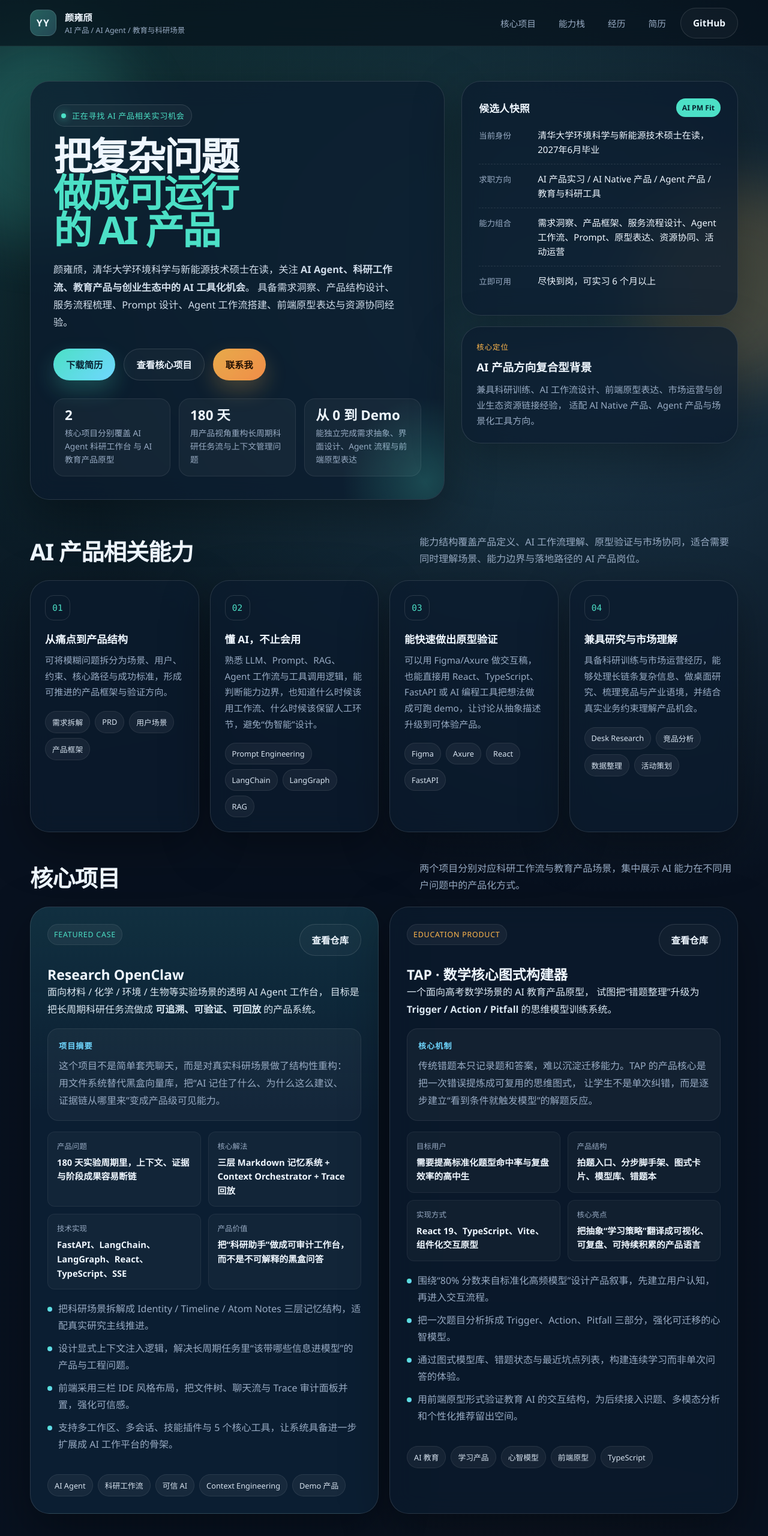
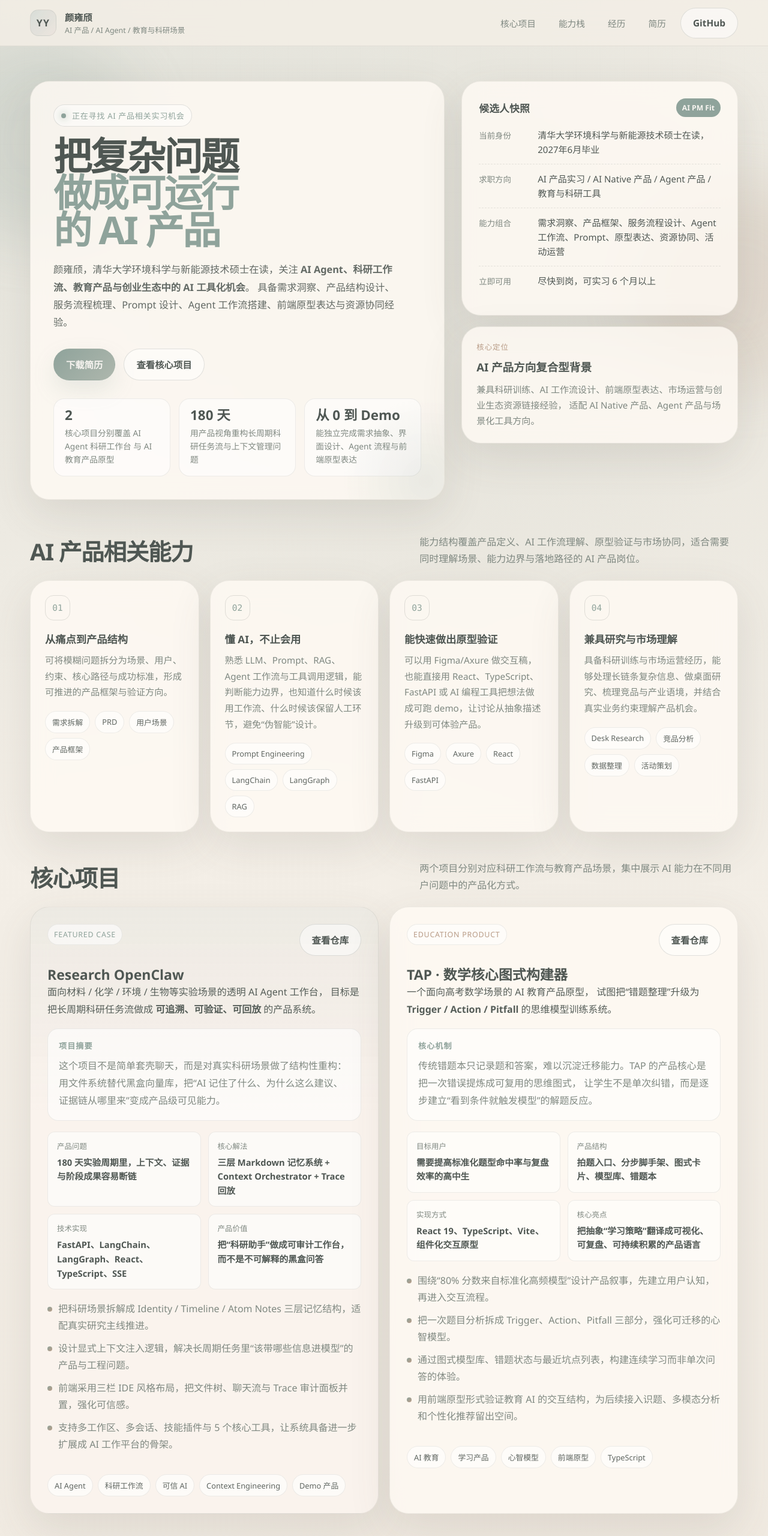
Before and after one commit to chicguy-yan/chicguy-yan.github.io, a plain HTML site: page index.html in a window 1280 px wide. Shown: the top 2560 px of the page at 60% size. Drawn offline with Linux system fonts and the light colour scheme.

Commit message:
Refine homepage to morandi palette

```diff
--- a/index.html
+++ b/index.html
@@ -10,21 +10,21 @@
     />
     <style>
       :root {
-        --bg: #07111f;
-        --bg-soft: #0c1c31;
-        --panel: rgba(11, 28, 46, 0.74);
-        --panel-strong: rgba(12, 32, 53, 0.92);
-        --card: rgba(255, 255, 255, 0.06);
-        --card-strong: rgba(255, 255, 255, 0.1);
-        --line: rgba(255, 255, 255, 0.12);
-        --line-strong: rgba(255, 255, 255, 0.2);
-        --text: #eff7ff;
-        --muted: #98abc3;
-        --accent: #4ce0c6;
-        --accent-2: #ffb84d;
-        --accent-3: #6fd7ff;
-        --danger: #ff7c66;
-        --shadow: 0 24px 80px rgba(0, 0, 0, 0.34);
+        --bg: #f3eee6;
+        --bg-soft: #e8e0d5;
+        --panel: rgba(255, 250, 244, 0.8);
+        --panel-strong: rgba(250, 244, 237, 0.94);
+        --card: rgba(255, 255, 255, 0.54);
+        --card-strong: rgba(255, 255, 255, 0.72);
+        --line: rgba(112, 118, 110, 0.12);
+        --line-strong: rgba(112, 118, 110, 0.2);
+        --text: #4f5753;
+        --muted: #7f8881;
+        --accent: #8fa39b;
+        --accent-2: #b89c87;
+        --accent-3: #aeb7ad;
+        --danger: #c58e7d;
+        --shadow: 0 24px 70px rgba(83, 75, 67, 0.12);
         --max-width: 1180px;
         --radius-xl: 32px;
         --radius-lg: 24px;
@@ -45,10 +45,10 @@
         font-family: "Avenir Next", "Segoe UI", "PingFang SC", "Hiragino Sans GB",
           "Microsoft YaHei", sans-serif;
         background:
-          radial-gradient(circle at top left, rgba(76, 224, 198, 0.18), transparent 28%),
-          radial-gradient(circle at 82% 12%, rgba(111, 215, 255, 0.2), transparent 22%),
-          radial-gradient(circle at 70% 72%, rgba(255, 184, 77, 0.14), transparent 26%),
-          linear-gradient(180deg, #050d18 0%, #08111f 28%, #07111f 100%);
+          radial-gradient(circle at top left, rgba(143, 163, 155, 0.2), transparent 30%),
+          radial-gradient(circle at 82% 12%, rgba(174, 183, 173, 0.18), transparent 24%),
+          radial-gradient(circle at 70% 72%, rgba(184, 156, 135, 0.16), transparent 28%),
+          linear-gradient(180deg, #f7f2ea 0%, #f3eee6 34%, #ebe3d8 100%);
         color: var(--text);
         min-height: 100vh;
       }
@@ -59,11 +59,11 @@
         inset: 0;
         pointer-events: none;
         background-image:
-          linear-gradient(rgba(255, 255, 255, 0.03) 1px, transparent 1px),
-          linear-gradient(90deg, rgba(255, 255, 255, 0.03) 1px, transparent 1px);
+          linear-gradient(rgba(95, 104, 97, 0.05) 1px, transparent 1px),
+          linear-gradient(90deg, rgba(95, 104, 97, 0.05) 1px, transparent 1px);
         background-size: 40px 40px;
         mask-image: linear-gradient(180deg, rgba(0, 0, 0, 0.72), transparent 88%);
-        opacity: 0.45;
+        opacity: 0.35;
       }
 
       a {
@@ -116,8 +116,8 @@
         top: 0;
         z-index: 20;
         backdrop-filter: blur(22px);
-        background: rgba(5, 13, 24, 0.58);
-        border-bottom: 1px solid rgba(255, 255, 255, 0.06);
+        background: rgba(243, 238, 230, 0.82);
+        border-bottom: 1px solid var(--line);
       }
 
       .nav__inner {
@@ -141,9 +141,9 @@
         display: grid;
         place-items: center;
         background:
-          linear-gradient(135deg, rgba(76, 224, 198, 0.32), rgba(111, 215, 255, 0.18)),
-          rgba(255, 255, 255, 0.04);
-        border: 1px solid rgba(255, 255, 255, 0.12);
+          linear-gradient(135deg, rgba(143, 163, 155, 0.3), rgba(184, 156, 135, 0.2)),
+          rgba(255, 255, 255, 0.56);
+        border: 1px solid var(--line);
         font-weight: 800;
         letter-spacing: 0.08em;
       }
@@ -178,7 +178,7 @@
 
       .nav__link:hover {
         color: var(--text);
-        background: rgba(255, 255, 255, 0.06);
+        background: rgba(143, 163, 155, 0.1);
       }
 
       .button {
@@ -201,20 +201,20 @@
 
       .button--primary {
         background: linear-gradient(135deg, var(--accent), var(--accent-3));
-        color: #062131;
-        box-shadow: 0 16px 36px rgba(76, 224, 198, 0.24);
+        color: #f8f5f1;
+        box-shadow: 0 16px 36px rgba(143, 163, 155, 0.18);
       }
 
       .button--ghost {
-        background: rgba(255, 255, 255, 0.03);
+        background: rgba(255, 255, 255, 0.5);
         color: var(--text);
-        border-color: rgba(255, 255, 255, 0.12);
+        border-color: var(--line-strong);
       }
 
       .button--secondary {
-        background: linear-gradient(135deg, rgba(255, 184, 77, 0.9), rgba(255, 150, 74, 0.94));
-        color: #231104;
-        box-shadow: 0 16px 36px rgba(255, 184, 77, 0.24);
+        background: linear-gradient(135deg, rgba(184, 156, 135, 0.94), rgba(199, 183, 163, 0.92));
+        color: #f8f5f1;
+        box-shadow: 0 16px 36px rgba(184, 156, 135, 0.16);
       }
 
       .hero {
@@ -249,7 +249,7 @@
         width: 300px;
         height: 300px;
         border-radius: 50%;
-        background: radial-gradient(circle, rgba(76, 224, 198, 0.22), transparent 66%);
+        background: radial-gradient(circle, rgba(143, 163, 155, 0.16), transparent 66%);
       }
 
       .eyebrow {
@@ -258,8 +258,8 @@
         gap: 10px;
         padding: 8px 12px;
         border-radius: 999px;
-        border: 1px solid rgba(255, 255, 255, 0.12);
-        background: rgba(255, 255, 255, 0.04);
+        border: 1px solid var(--line-strong);
+        background: rgba(255, 255, 255, 0.52);
         font-size: 0.82rem;
         color: var(--accent);
         letter-spacing: 0.05em;
@@ -297,7 +297,7 @@
       .hero__lead {
         margin-top: 22px;
         max-width: 62ch;
-        color: #d2deeb;
+        color: #626964;
         font-size: 1.02rem;
         line-height: 1.8;
       }
@@ -319,8 +319,8 @@
       .metric {
         padding: 16px 18px;
         border-radius: var(--radius-md);
-        background: rgba(255, 255, 255, 0.04);
-        border: 1px solid rgba(255, 255, 255, 0.08);
+        background: rgba(255, 255, 255, 0.56);
+        border: 1px solid var(--line);
       }
 
       .metric strong {
@@ -362,7 +362,7 @@
 
       .spotlight__badge {
         font-size: 0.76rem;
-        color: #07222e;
+        color: #f8f5f1;
         background: var(--accent);
         padding: 7px 10px;
         border-radius: 999px;
@@ -380,7 +380,7 @@
         gap: 12px;
         align-items: baseline;
         padding-bottom: 12px;
-        border-bottom: 1px dashed rgba(255, 255, 255, 0.1);
+        border-bottom: 1px dashed rgba(112, 118, 110, 0.16);
       }
 
       .profile-item:last-child {
@@ -470,7 +470,7 @@
         border-radius: 14px;
         display: grid;
         place-items: center;
-        border: 1px solid rgba(255, 255, 255, 0.12);
+        border: 1px solid var(--line-strong);
         color: var(--accent);
         font-family: "JetBrains Mono", "SFMono-Regular", Consolas, monospace;
         font-size: 0.9rem;
@@ -501,9 +501,9 @@
         gap: 6px;
         padding: 8px 11px;
         border-radius: 999px;
-        background: rgba(255, 255, 255, 0.05);
-        border: 1px solid rgba(255, 255, 255, 0.08);
-        color: #d7e3ef;
+        background: rgba(255, 255, 255, 0.56);
+        border: 1px solid var(--line);
+        color: #5f6661;
         font-size: 0.8rem;
       }
 
@@ -521,7 +521,7 @@
 
       .project--featured {
         background:
-          linear-gradient(180deg, rgba(76, 224, 198, 0.09), transparent 34%),
+          linear-gradient(180deg, rgba(143, 163, 155, 0.12), transparent 34%),
           var(--panel-strong);
       }
 
@@ -538,9 +538,9 @@
         gap: 8px;
         padding: 8px 10px;
         border-radius: 999px;
-        background: rgba(255, 255, 255, 0.05);
+        background: rgba(255, 255, 255, 0.56);
         color: var(--accent);
-        border: 1px solid rgba(255, 255, 255, 0.08);
+        border: 1px solid var(--line);
         font-size: 0.78rem;
         letter-spacing: 0.06em;
         text-transform: uppercase;
@@ -556,7 +556,7 @@
       }
 
       .project__subtitle {
-        color: #dce9f3;
+        color: #555d58;
         font-size: 1rem;
         line-height: 1.8;
       }
@@ -564,15 +564,15 @@
       .project__summary {
         padding: 18px;
         border-radius: var(--radius-md);
-        background: rgba(255, 255, 255, 0.04);
-        border: 1px solid rgba(255, 255, 255, 0.08);
+        background: rgba(255, 255, 255, 0.58);
+        border: 1px solid var(--line);
       }
 
       .project__summary strong {
         display: block;
         font-size: 0.82rem;
         letter-spacing: 0.08em;
-        color: var(--accent-3);
+        color: var(--accent);
         text-transform: uppercase;
         margin-bottom: 10px;
       }
@@ -591,8 +591,8 @@
       .project__fact {
         padding: 14px 15px;
         border-radius: var(--radius-sm);
-        background: rgba(255, 255, 255, 0.03);
-        border: 1px solid rgba(255, 255, 255, 0.06);
+        background: rgba(255, 255, 255, 0.52);
+        border: 1px solid var(--line);
       }
 
       .project__fact span {
@@ -628,7 +628,7 @@
         width: 8px;
         height: 8px;
         border-radius: 50%;
-        background: linear-gradient(135deg, var(--accent), var(--accent-3));
+        background: linear-gradient(135deg, var(--accent), var(--accent-2));
       }
 
       .project__actions {
@@ -671,9 +671,9 @@
         display: inline-flex;
         padding: 7px 10px;
         border-radius: 999px;
-        background: rgba(255, 255, 255, 0.05);
-        border: 1px solid rgba(255, 255, 255, 0.08);
-        color: #d7e3ef;
+        background: rgba(255, 255, 255, 0.56);
+        border: 1px solid var(--line);
+        color: #5f6661;
         font-size: 0.79rem;
       }
 
@@ -684,7 +684,7 @@
 
       .timeline-card__school {
         margin-top: 8px;
-        color: #dce9f3;
+        color: #555d58;
         font-size: 0.95rem;
       }
 
@@ -709,8 +709,8 @@
         width: 8px;
         height: 8px;
         border-radius: 50%;
-        background: rgba(255, 184, 77, 0.9);
-        box-shadow: 0 0 0 4px rgba(255, 184, 77, 0.12);
+        background: rgba(184, 156, 135, 0.92);
+        box-shadow: 0 0 0 4px rgba(184, 156, 135, 0.12);
       }
 
       .resume-grid {
@@ -752,7 +752,7 @@
         gap: 12px;
         align-items: start;
         padding-bottom: 18px;
-        border-bottom: 1px dashed rgba(255, 255, 255, 0.1);
+        border-bottom: 1px dashed rgba(112, 118, 110, 0.16);
       }
 
       .resume-row:last-child {
@@ -761,7 +761,7 @@
       }
 
       .resume-row strong {
-        color: #dce9f3;
+        color: #555d58;
         font-size: 0.92rem;
       }
 
@@ -910,7 +910,6 @@
               <div class="hero__actions">
                 <a class="button button--primary" href="./颜雍颀的简历-0402.pdf" download>下载简历</a>
                 <a class="button button--ghost" href="#projects">查看核心项目</a>
-                <a class="button button--secondary" href="mailto:yyangjongjo0208@163.com">联系我</a>
               </div>
               <div class="hero__meta">
                 <div class="metric">
@@ -1253,7 +1252,6 @@
                 </p>
                 <div class="resume-actions">
                   <a class="button button--primary" href="./颜雍颀的简历-0402.pdf" download>立即下载 PDF 简历</a>
-                  <a class="button button--ghost" href="mailto:yyangjongjo0208@163.com">发送邮件</a>
                 </div>
               </article>
 
```
